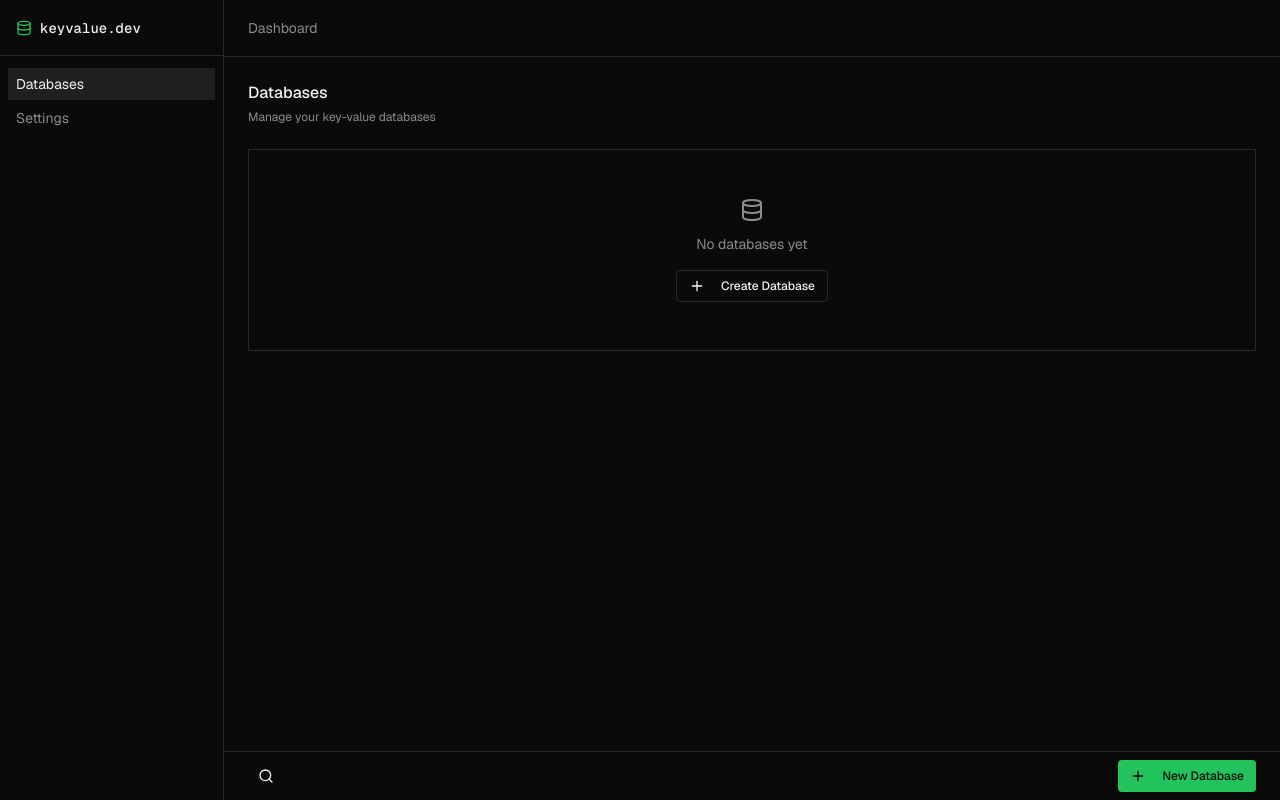
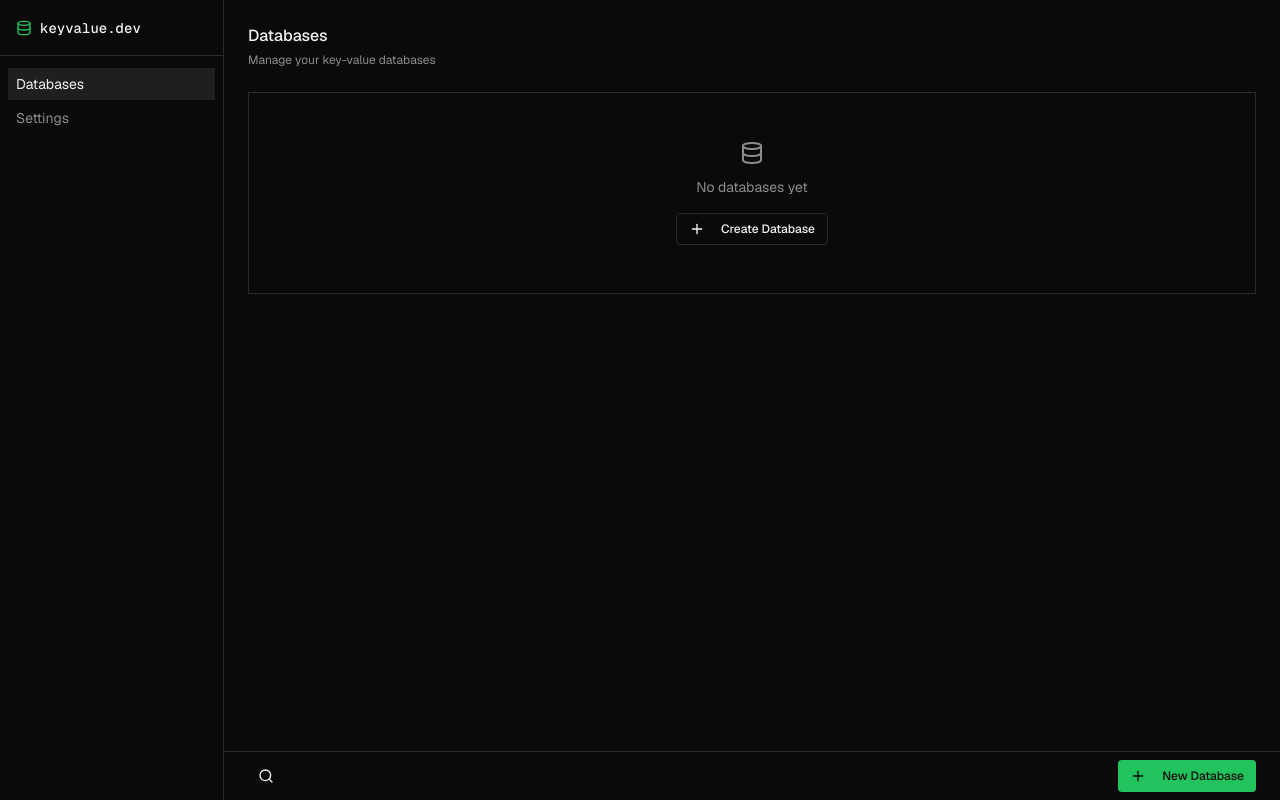
Before and after one commit to kiwicopple/keyvalue.dev, a Next.js app: page /dashboard in a window 1280 px wide. Built offline with nearby package versions, Linux system fonts and the light colour scheme.

Commit message:
Remove dashboard top bar from desktop view
The top bar only displayed "Dashboard" text and wasn't providing useful
information. Removed the DashboardHeader component from the layout while
keeping the context provider for breadcrumbs/description state used by pages.

```diff
--- a/src/app/dashboard/layout.tsx
+++ b/src/app/dashboard/layout.tsx
@@ -1,7 +1,7 @@
 "use client"
 
 import { DashboardSidebar } from "@/components/dashboard/sidebar"
-import { DashboardHeader, DashboardHeaderProvider } from "@/components/dashboard/header"
+import { DashboardHeaderProvider } from "@/components/dashboard/header"
 import { TooltipProvider } from "@/components/ui/tooltip"
 
 export default function DashboardLayout({
@@ -15,7 +15,6 @@ export default function DashboardLayout({
         <div className="min-h-screen bg-background flex overflow-x-hidden">
           <DashboardSidebar />
           <div className="flex-1 flex flex-col lg:ml-0 min-w-0 pt-14 lg:pt-0">
-            <DashboardHeader />
             <main className="flex-1">
               {children}
             </main>
--- a/src/components/dashboard/header.tsx
+++ b/src/components/dashboard/header.tsx
@@ -54,17 +54,3 @@ export function DashboardHeaderProvider({ children }: { children: ReactNode }) {
     </DashboardHeaderContext.Provider>
   )
 }
-
-// Header Component
-export function DashboardHeader() {
-  return (
-    <div className="hidden lg:block border-b border-border bg-background sticky top-0 z-30">
-      {/* Main Header Bar */}
-      <div className="flex items-center justify-between h-14 px-6">
-        <div className="flex items-center gap-4">
-          <span className="text-sm text-muted-foreground">Dashboard</span>
-        </div>
-      </div>
-    </div>
-  )
-}
```
